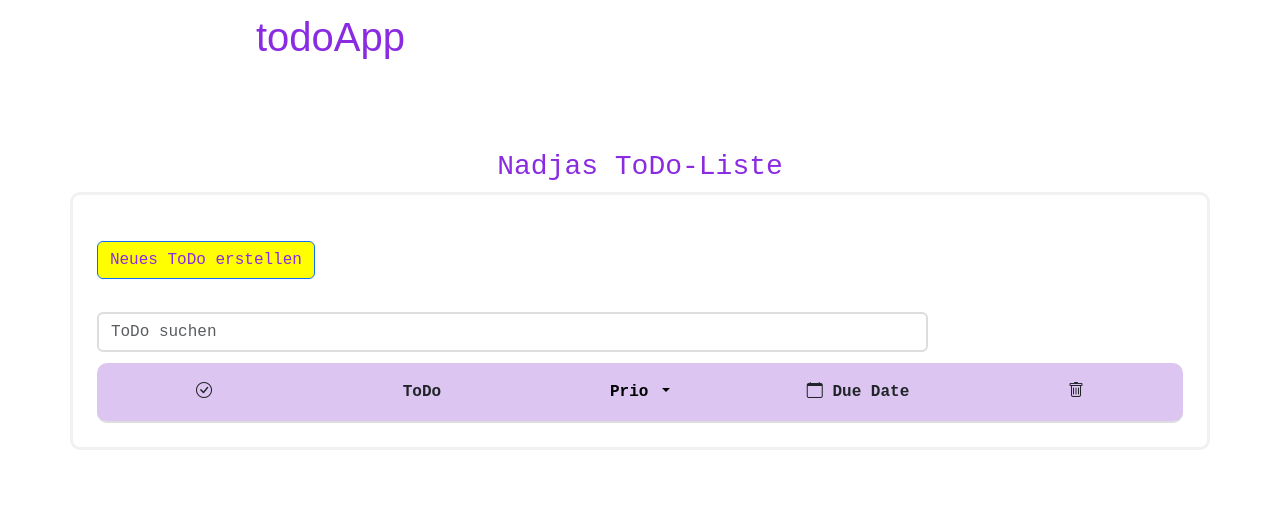
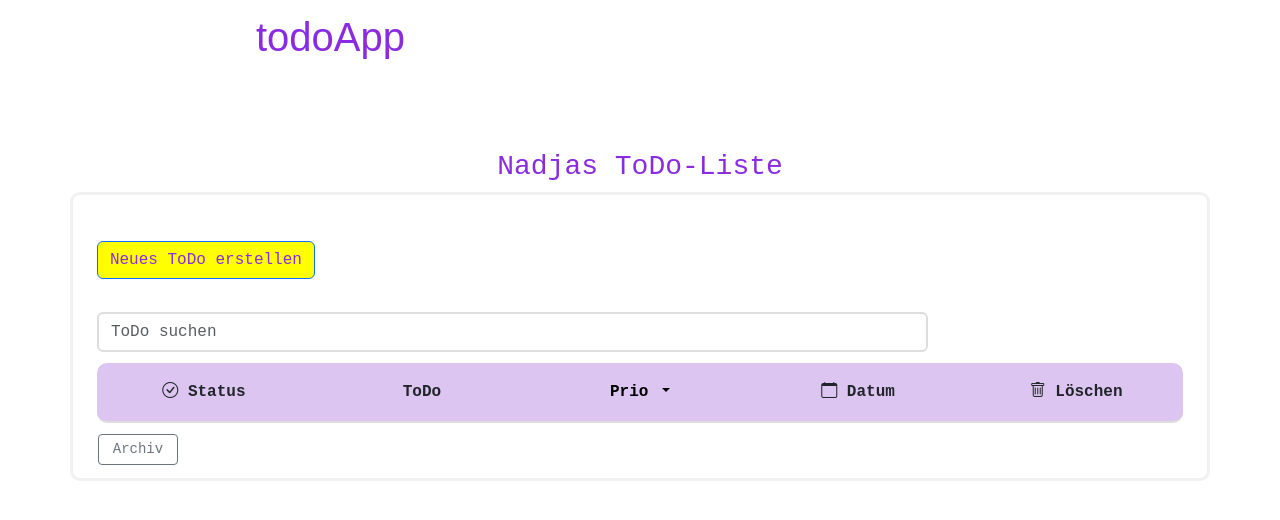
Before and after one commit to magdalenajustyna/toDoList, an Angular app in the folder toDoApp/: page /home in a window 1280 px wide. Shown: the top 520 px of the page. Built offline with nearby package versions, Linux system fonts and the light colour scheme.

Commit message:
list Komponente hinzugefuegt

```diff
--- a/toDoApp/src/app/app.component.ts
+++ b/toDoApp/src/app/app.component.ts
@@ -7,12 +7,13 @@ import { FilterComponent } from './filter/filter.component';
 import { LoginComponent } from './login/login.component';
 import { HeaderComponent } from './header/header.component';
 import { HomeComponent } from './home/home.component';
+import { ListComponent } from './list/list.component';
 
 
 @Component({
   selector: 'app-root',
   imports: [RouterOutlet, RegisterFormComponent, DeleteComponent, ArchivbuttonComponent, FilterComponent,
-            LoginComponent, HeaderComponent, HomeComponent],
+            LoginComponent, HeaderComponent, HomeComponent, ListComponent],
   templateUrl: './app.component.html',
   styleUrl: './app.component.css'
 })
--- a/toDoApp/src/app/home/home.component.css
+++ b/toDoApp/src/app/home/home.component.css
@@ -16,7 +16,6 @@ button.add:hover {
     background-color: blueviolet;
 }
 
-
 .form-check {
     margin-left: 20%;
 }
@@ -26,35 +25,8 @@ button.add:hover {
   border: 3px solid #f1f1f1;
   border-radius: 10px;
   width:90%;
-
-}
-
-
-.header-container {
-  text-align: center;
-  background-color: rgb(220, 198, 241);
-  padding: 10px;
-  border-bottom: 2px solid #ddd;
-  border-radius: 10px;
-  margin: 1%;
-}
-
-.header-item {
-  text-align: center;
-  font-weight: bold;
 }
 
 .filter {
   margin: 1%;
 }
-
-.prioButton {
-  background-color: rgb(220, 198, 241);
-  color: black;
-  font-weight: bold;
-}
-
-.col{
-  margin: auto;
-
-}
--- a/toDoApp/src/app/home/home.component.html
+++ b/toDoApp/src/app/home/home.component.html
@@ -20,50 +20,7 @@
 
   <app-filter></app-filter>
 
-  <div class="header-container">
-    <div class="row ">
+  <app-list></app-list>
 
-      <div class="col">
-        <div class="header-item">
-          <i class="bi bi-check-circle"></i>
-        </div>
-      </div>
-
-      <div class="col">
-        <div class="header-item">ToDo</div>
-      </div>
-
-      <div class="col">
-        <div class="dropdown prioButton">
-          <button
-            class="btn dropdown-toggle prioButton"
-            type="button"
-            data-bs-toggle="dropdown"
-            aria-expanded="false"
-          >
-            Prio
-          </button>
-          <ul class="dropdown-menu">
-            <li><a class="dropdown-item" href="#">hoch</a></li>
-            <li><a class="dropdown-item" href="#">mittel</a></li>
-            <li><a class="dropdown-item" href="#">niedrig</a></li>
-          </ul>
-        </div>
-      </div>
-
-      <div class="col">
-        <div class="header-item">
-          <i class="bi bi-calendar"></i>
-          Due Date
-        </div>
-      </div>
-
-      <div class="col">
-        <div class="header-item">
-          <i class="bi bi-trash"></i>
-        </div>
-      </div>
-
-    </div>
-  </div>
+  <app-archivbutton></app-archivbutton>
 </div>
--- a/toDoApp/src/app/home/home.component.ts
+++ b/toDoApp/src/app/home/home.component.ts
@@ -2,10 +2,12 @@ import { Component } from '@angular/core';
 import { FilterComponent } from '../filter/filter.component';
 import { RouterLink } from '@angular/router';
 import { HeaderComponent } from '../header/header.component';
+import { ArchivbuttonComponent } from '../archivbutton/archivbutton.component';
+import { ListComponent } from '../list/list.component';
 
 @Component({
   selector: 'app-home',
-  imports: [FilterComponent, RouterLink, HeaderComponent],
+  imports: [FilterComponent, RouterLink, HeaderComponent, ArchivbuttonComponent, ListComponent],
   templateUrl: './home.component.html',
   styleUrl: './home.component.css'
 })
--- /dev/null
+++ b/toDoApp/src/app/list/list.component.css
@@ -0,0 +1,23 @@
+.list-container {
+  text-align: center;
+  background-color: rgb(220, 198, 241);
+  padding: 10px;
+  border-bottom: 2px solid #ddd;
+  border-radius: 10px;
+  margin: 1%;
+}
+
+.header-item {
+  text-align: center;
+  font-weight: bold;
+}
+
+.prioButton {
+  background-color: rgb(220, 198, 241);
+  color: black;
+  font-weight: bold;
+}
+
+.col{
+  margin: auto;
+}
--- /dev/null
+++ b/toDoApp/src/app/list/list.component.html
@@ -0,0 +1,47 @@
+<div class="list-container">
+    <div class="row">
+
+      <div class="col">
+        <div class="header-item">
+          <i class="bi bi-check-circle"></i>
+          Status
+        </div>
+      </div>
+
+      <div class="col">
+        <div class="header-item">ToDo</div>
+      </div>
+
+      <div class="col">
+        <div class="dropdown prioButton">
+          <button
+            class="btn dropdown-toggle prioButton"
+            type="button"
+            data-bs-toggle="dropdown"
+            aria-expanded="false"
+          >
+            Prio
+          </button>
+          <ul class="dropdown-menu">
+            <li><a class="dropdown-item" href="#">hoch</a></li>
+            <li><a class="dropdown-item" href="#">mittel</a></li>
+            <li><a class="dropdown-item" href="#">niedrig</a></li>
+          </ul>
+        </div>
+      </div>
+
+      <div class="col">
+        <div class="header-item">
+          <i class="bi bi-calendar"></i>
+          Datum
+        </div>
+      </div>
+
+      <div class="col">
+        <div class="header-item">
+          <i class="bi bi-trash"></i>
+          Löschen
+        </div>
+      </div>
+    </div>
+  </div>
--- /dev/null
+++ b/toDoApp/src/app/list/list.component.ts
@@ -0,0 +1,19 @@
+import { Component, OnInit } from '@angular/core';
+
+@Component({
+  selector: 'app-list',
+  imports: [],
+  templateUrl: './list.component.html',
+  styleUrl: './list.component.css'
+})
+export class ListComponent implements OnInit{
+  items: string[] = [];
+
+  constructor() {}
+
+  ngOnInit(): void {}
+
+  addItem(): void {
+    this.items.push(''); // fügt einen neuen leeren Eintrag hinzu
+  }
+}
--- a/toDoApp/src/app/login/login.component.html
+++ b/toDoApp/src/app/login/login.component.html
@@ -5,13 +5,13 @@
 <form>
 
   <div class="mb-3">
-    <label for="exampleInputEmail1" class="form-label">Username</label>
-    <input type="email" class="form-control" id="exampleInputEmail1" aria-describedby="emailHelp">
+    <label for="usernameInput" class="form-label">Username</label>
+    <input type="username" class="form-control" id="usernameInput" aria-describedby="usernameHelp">
   </div>
 
  <div class="mb-3">
-    <label for="exampleInputPassword1" class="form-label">Passwort</label>
-    <input type="password" class="form-control" id="exampleInputPassword1">
+    <label for="passwordInput" class="form-label">Passwort</label>
+    <input type="password" class="form-control" id="passwordInput">
   </div>
 
   <span class="psw mb-5"><a href="#">Passwort vergessen?</a></span>
```
Also changed, not shown: 2 other files (tests, documents, lock files or other folders).
